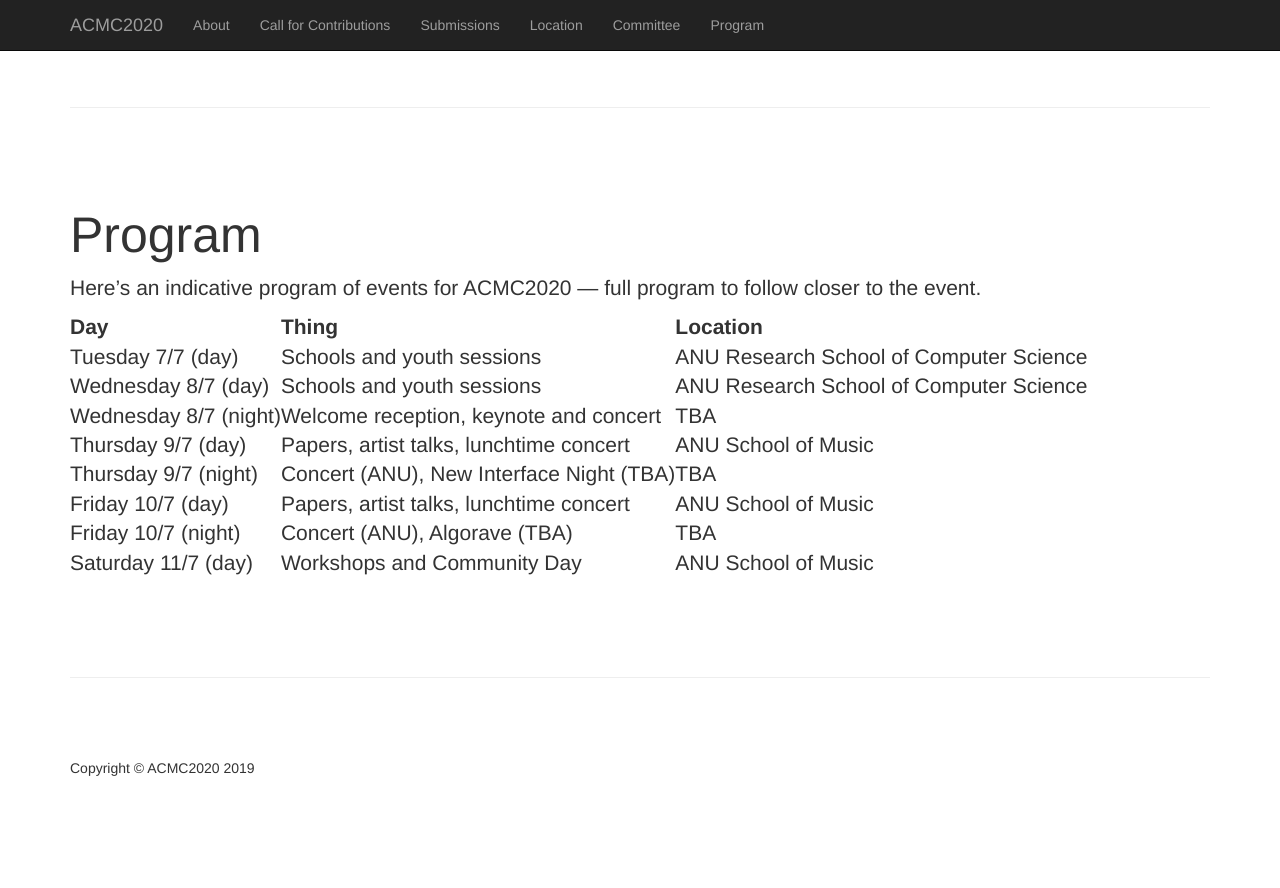
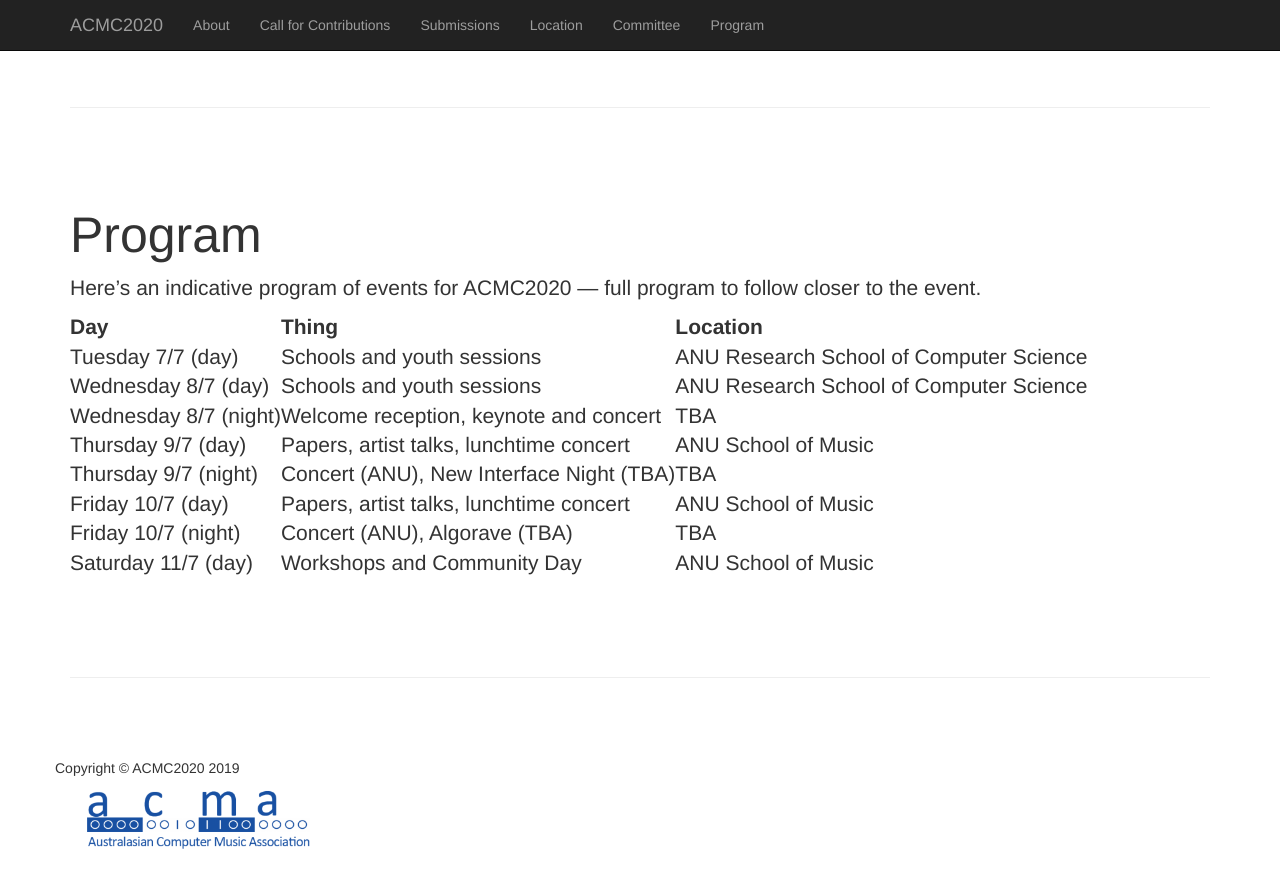
Before and after one commit to cpmpercussion/acmc2020-site, a Jekyll site: the page built from index.html, in a window 1280 px wide and 900 px high, scrolled down 5395 px. Shown: the top 888 px of the window. Built offline with Jekyll 4.4.1, drawn with Linux system fonts in a browser that asks for light colours; before the commit the page ends 6233 px from its top, so only the background shows below that.

Commit message:
updated footer

```diff
--- a/_includes/footer.html
+++ b/_includes/footer.html
@@ -1,7 +1,12 @@
 <footer>
   <div class='row'>
-    <div class='col-lg-12'>
+    <div class='col-sm'>
       <p>Copyright &copy; {{ site.sitename }} {{ site.time | date: '%Y' }}</p>
+     </div>
+     <div class='col-sm'>
+    	<a href="https://computermusic.org.au">
+    		<img src="{{site.baseurl}}/assets/images/acma-logo.png" style="width: 25%">
+    	</a>
     </div>
   </div>
 </footer>
```
Also changed, not shown: assets/images/acma-logo.png (added).
